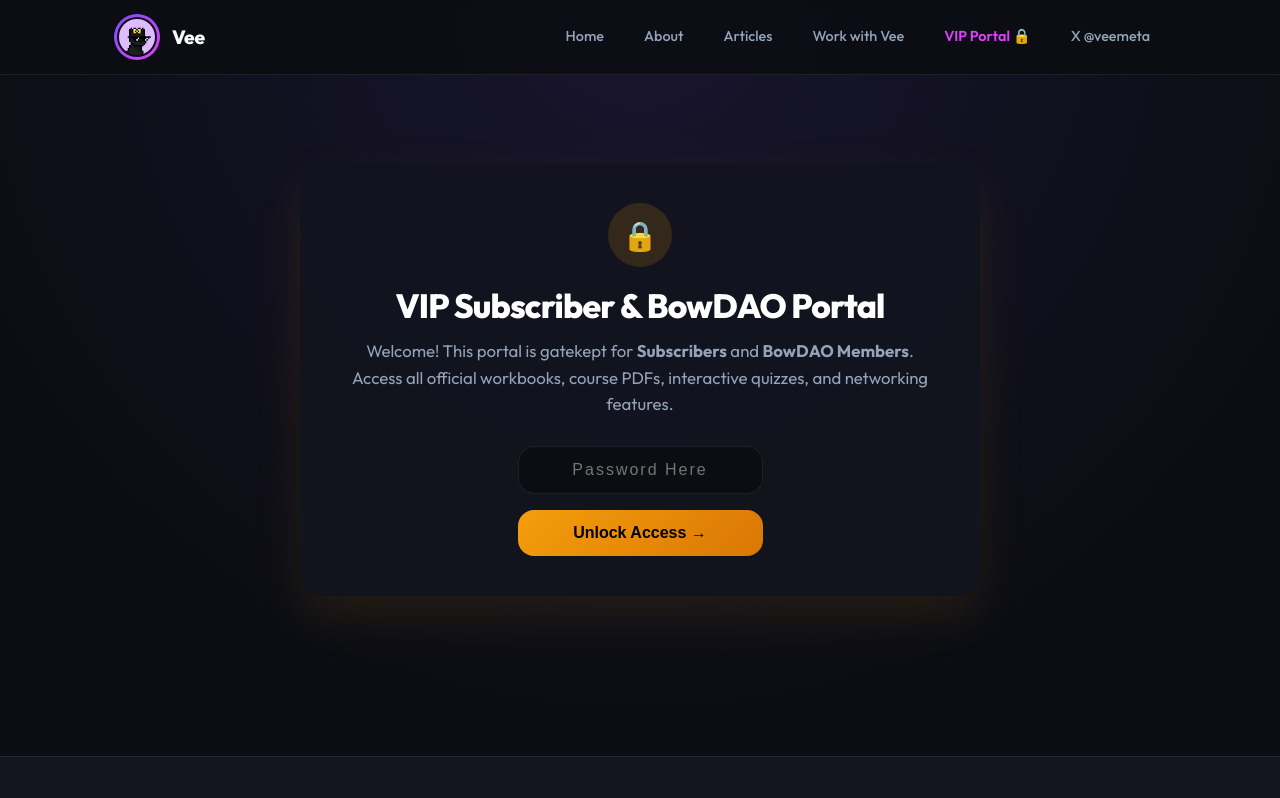
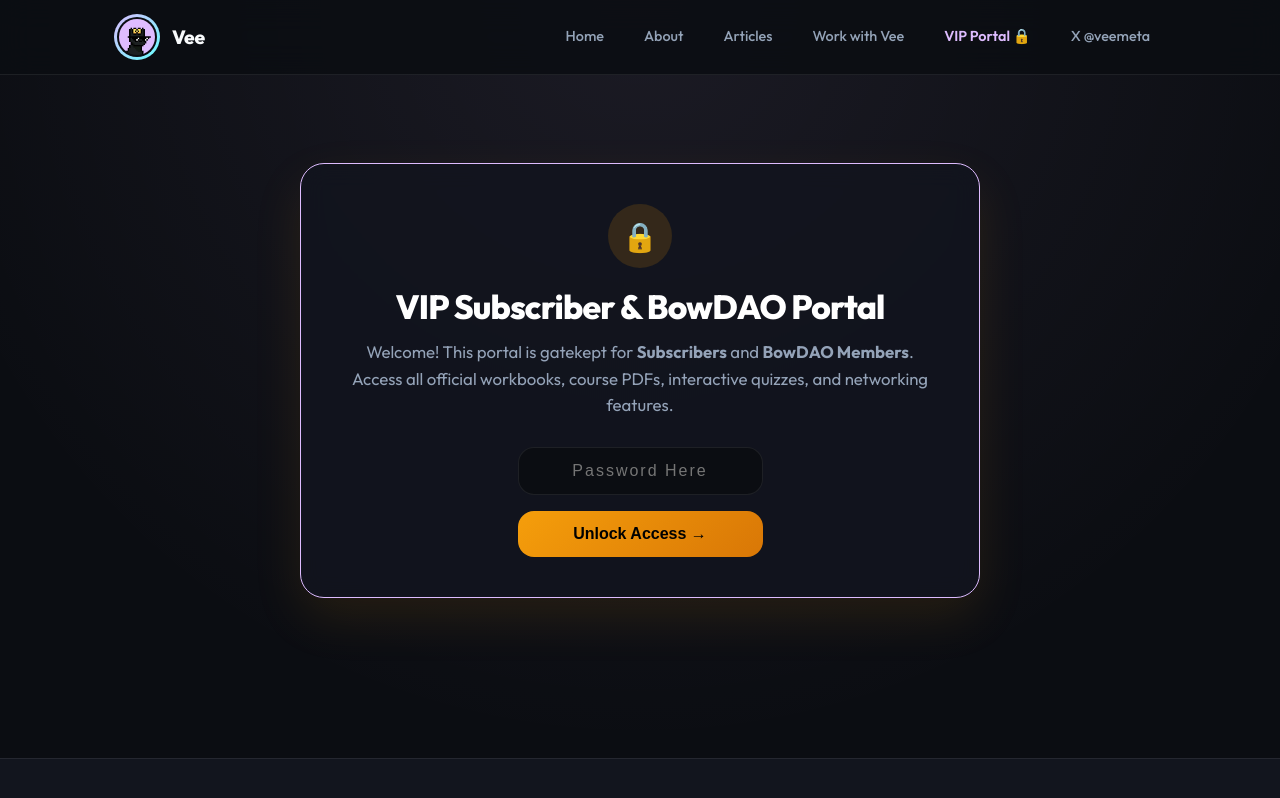
Before and after one commit to Duckxmeta/Veesite, a Next.js app: page /portal in a window 1280 px wide. Shown: the top 798 px of the page. Built offline with nearby package versions, Linux system fonts and the light colour scheme.

Commit message:
Set brand palette debcff 64ffff ffe154

```diff
--- a/src/app/globals.css
+++ b/src/app/globals.css
@@ -4,17 +4,19 @@
   --bg-surface-hover: #1a1e2c;
   --bg-card: rgba(255, 255, 255, 0.03);
   --border-color: rgba(255, 255, 255, 0.08);
-  --border-focus: #7C4DFF;
+  --border-focus: #64ffff;
 
   --text-primary: #f8fafc;
   --text-secondary: #94a3b8;
   --text-muted: #64748b;
 
-  --accent-purple: #7C4DFF;
-  --accent-purple-light: #E040FB;
-  --accent-purple-glow: rgba(124, 77, 255, 0.2);
-  --accent-cyan: #06b6d4;
-  --accent-cyan-glow: rgba(6, 182, 212, 0.15);
+  --brand-primary: #debcff;
+  --brand-secondary: #64ffff;
+  --brand-third: #ffe154;
+
+  --accent-gold: #debcff;
+  --accent-purple: #debcff;
+  --accent-cyan: #64ffff;
 
   --radius-sm: 8px;
   --radius-md: 16px;
@@ -39,7 +41,7 @@
 
 body {
   background-color: var(--bg-primary);
-  background-image: radial-gradient(circle at 50% 0%, rgba(124, 77, 255, 0.12) 0%, rgba(11, 13, 18, 0) 65%);
+  background-image: radial-gradient(circle at 50% 0%, rgba(222, 188, 255, 0.08) 0%, rgba(11, 13, 18, 0) 65%);
   background-repeat: no-repeat;
   color: var(--text-primary);
   font-family: var(--font-sans);
@@ -51,16 +53,13 @@
 }
 
 /* Text Gradient Utility */
-.text-gradient-purple {
-  background: linear-gradient(135deg, #7C4DFF 0%, #E040FB 100%);
-  -webkit-background-clip: text;
-  -webkit-text-fill-color: transparent;
+.text-gradient-purple,
+.text-gradient-gold {
+  color: #debcff;
 }
 
-.text-gradient-gold {
-  background: linear-gradient(135deg, #7C4DFF 0%, #E040FB 100%);
-  -webkit-background-clip: text;
-  -webkit-text-fill-color: transparent;
+.text-gradient-secondary {
+  color: #64ffff;
 }
 
 /* Visually Hidden / Screen Reader Only */
@@ -81,8 +80,8 @@
   position: absolute;
   top: -100px;
   left: 20px;
-  background: linear-gradient(135deg, #7C4DFF 0%, #E040FB 100%);
-  color: #fff;
+  background: #debcff;
+  color: #0b0d12;
   padding: 12px 20px;
   font-weight: 700;
   border-radius: var(--radius-full);
@@ -94,7 +93,7 @@
 
 .skip-link:focus {
   top: 20px;
-  outline: 3px solid #fff;
+  outline: 3px solid #64ffff;
 }
 
 /* Focus States */
@@ -102,7 +101,7 @@
 button:focus-visible,
 input:focus-visible,
 textarea:focus-visible {
-  outline: 2px solid var(--border-focus);
+  outline: 2px solid #64ffff;
   outline-offset: 3px;
 }
 
@@ -158,7 +157,7 @@
   align-items: center;
   justify-content: center;
   padding: 3px;
-  background: linear-gradient(135deg, #7C4DFF 0%, #E040FB 100%);
+  background: linear-gradient(135deg, #debcff 0%, #64ffff 100%);
   border-radius: 50%;
 }
 
@@ -190,7 +189,7 @@
 }
 
 .brand-name-link:hover {
-  color: #E040FB;
+  color: #debcff;
 }
 
 .nav-links {
@@ -219,10 +218,10 @@
 }
 
 .nav-link.active {
-  background: linear-gradient(135deg, #7C4DFF 0%, #E040FB 100%);
-  color: #ffffff !important;
+  background: #debcff;
+  color: #0b0d12 !important;
   font-weight: 700;
-  box-shadow: 0 0 18px rgba(124, 77, 255, 0.45);
+  box-shadow: 0 0 18px rgba(222, 188, 255, 0.4);
 }
 
 /* Main Content Layout */
@@ -267,9 +266,9 @@
 
 /* Answer Lead Box */
 .answer-lead {
-  background: rgba(124, 77, 255, 0.05);
-  border: 1px solid rgba(124, 77, 255, 0.18);
-  border-left: 3px solid #7C4DFF;
+  background: rgba(222, 188, 255, 0.05);
+  border: 1px solid rgba(222, 188, 255, 0.18);
+  border-left: 3px solid #debcff;
   padding: 20px 24px;
   border-radius: var(--radius-md);
   backdrop-filter: blur(8px);
@@ -314,8 +313,8 @@
 
 .card:hover {
   transform: translateY(-4px);
-  border-color: rgba(224, 64, 251, 0.35);
-  box-shadow: 0 12px 36px -10px rgba(0, 0, 0, 0.5), 0 0 20px rgba(124, 77, 255, 0.15);
+  border-color: rgba(222, 188, 255, 0.35);
+  box-shadow: 0 12px 36px -10px rgba(0, 0, 0, 0.5), 0 0 20px rgba(222, 188, 255, 0.12);
 }
 
 .card-header {
@@ -334,15 +333,15 @@
   letter-spacing: 0.05em;
   padding: 4px 12px;
   border-radius: var(--radius-full);
-  background: rgba(124, 77, 255, 0.12);
-  border: 1px solid rgba(224, 64, 251, 0.3);
-  color: #E040FB;
+  background: rgba(255, 225, 84, 0.12);
+  border: 1px solid rgba(255, 225, 84, 0.3);
+  color: #ffe154;
 }
 
 .badge-cyan {
-  background: rgba(6, 182, 212, 0.1);
-  border: 1px solid rgba(6, 182, 212, 0.25);
-  color: #22d3ee;
+  background: rgba(100, 255, 255, 0.12);
+  border: 1px solid rgba(100, 255, 255, 0.3);
+  color: #64ffff;
 }
 
 /* FAQ Accordions / List */
@@ -363,7 +362,7 @@
 }
 
 .faq-item:hover {
-  border-color: rgba(124, 77, 255, 0.25);
+  border-color: rgba(222, 188, 255, 0.25);
 }
 
 .faq-question {
@@ -397,31 +396,36 @@
 }
 
 .btn-primary {
-  background: linear-gradient(135deg, #7C4DFF 0%, #E040FB 100%);
-  color: #ffffff;
-  box-shadow: 0 0 20px rgba(124, 77, 255, 0.35);
+  background: #debcff;
+  color: #0b0d12;
+  font-weight: 700;
+  box-shadow: 0 0 20px rgba(222, 188, 255, 0.3);
 }
 
 .btn-primary:hover {
+  background: #d09eff;
+  color: #0b0d12;
   transform: translateY(-2px);
-  box-shadow: 0 0 28px rgba(224, 64, 251, 0.5);
+  box-shadow: 0 0 28px rgba(222, 188, 255, 0.45);
 }
 
 .btn-secondary {
   background: rgba(255, 255, 255, 0.04);
   backdrop-filter: blur(8px);
   color: #ffffff;
-  border: 1px solid rgba(255, 255, 255, 0.15);
+  border: 1px solid #ffe154;
 }
 
 .btn-secondary:hover {
-  background: rgba(255, 255, 255, 0.08);
-  border-color: rgba(224, 64, 251, 0.5);
+  background: rgba(255, 225, 84, 0.08);
+  border-color: #ffe154;
+  color: #ffffff;
   transform: translateY(-2px);
+  box-shadow: 0 0 20px rgba(255, 225, 84, 0.2);
 }
 
 .descriptive-link {
-  color: #E040FB;
+  color: #debcff;
   text-decoration: underline;
   text-underline-offset: 4px;
   font-weight: 500;
@@ -429,7 +433,7 @@
 }
 
 .descriptive-link:hover {
-  color: #f472b6;
+  color: #e9d5ff;
 }
 
 /* Footer */
@@ -462,7 +466,7 @@
 }
 
 .footer-link:hover {
-  color: var(--accent-gold);
+  color: #debcff;
 }
 
 /* Placeholder Box Warning */
@@ -514,11 +518,11 @@
 }
 
 .attribution-link:hover {
-  color: var(--accent-gold);
+  color: #debcff;
 }
 
 .attribution-action {
-  color: var(--accent-gold);
+  color: #debcff;
   font-weight: 600;
   text-decoration: none;
   transition: opacity 0.2s ease, text-decoration 0.2s ease;
--- a/src/app/page.tsx
+++ b/src/app/page.tsx
@@ -67,7 +67,7 @@
         {/* Full-width Centered Hero Section */}
         <section style={{ padding: "48px 0 48px", textAlign: "center", width: "100%", margin: "0 auto" }}>
           <h1 style={{ fontSize: "3.25rem", fontWeight: 800, letterSpacing: "-0.03em", lineHeight: 1.15, marginBottom: "20px" }}>
-            It started on the <span className="text-gradient-purple">mic</span>.
+            It started on the <span style={{ color: "#64ffff" }}>mic</span>.
           </h1>
 
           <p
--- a/src/components/Header.tsx
+++ b/src/components/Header.tsx
@@ -84,7 +84,7 @@
                   className={`nav-link ${
                     currentPath === "/portal" ? "active" : ""
                   }`}
-                  style={{ color: "#E040FB", fontWeight: 600 }}
+                  style={{ color: "#debcff", fontWeight: 600 }}
                 >
                   VIP Portal 🔒
                 </Link>
```
